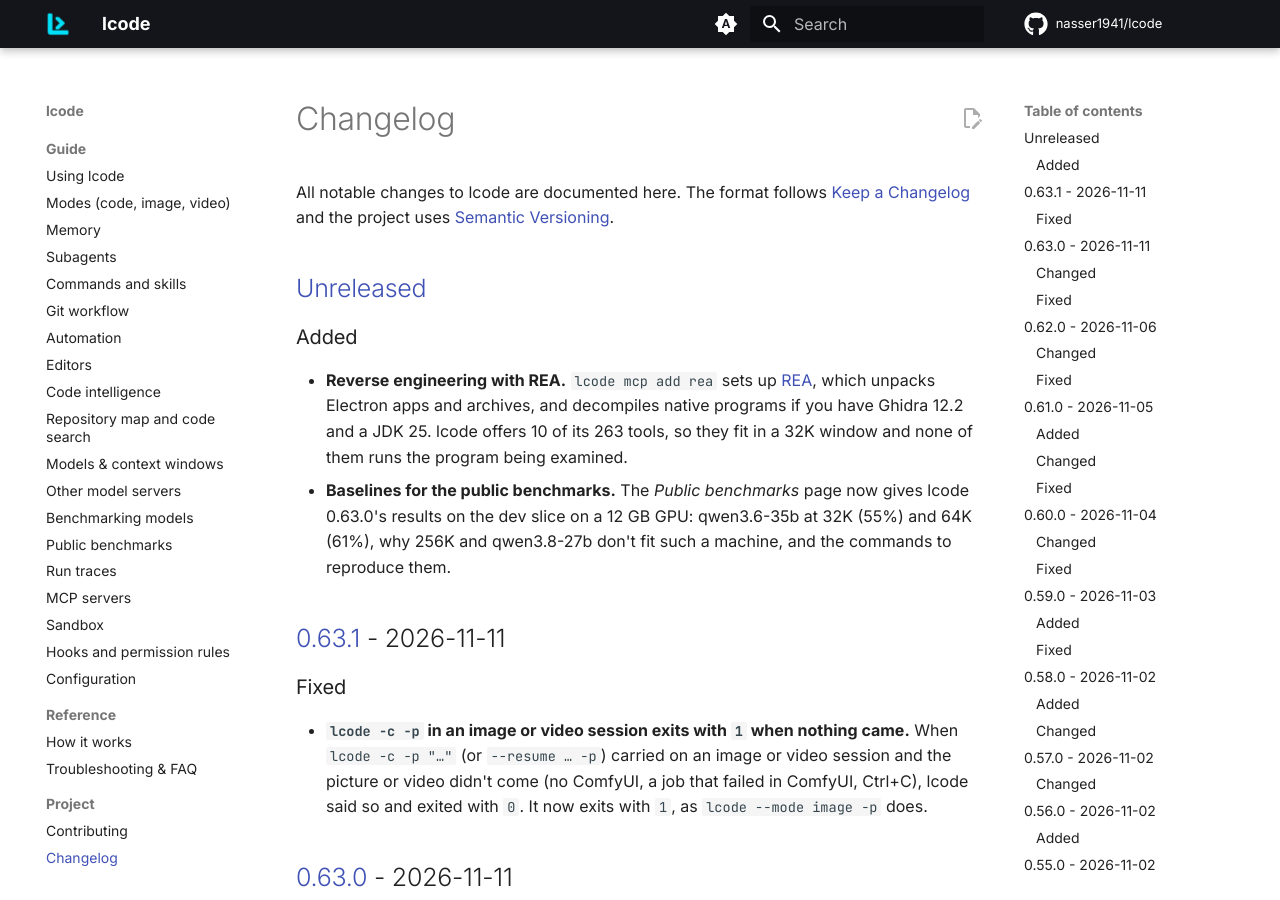
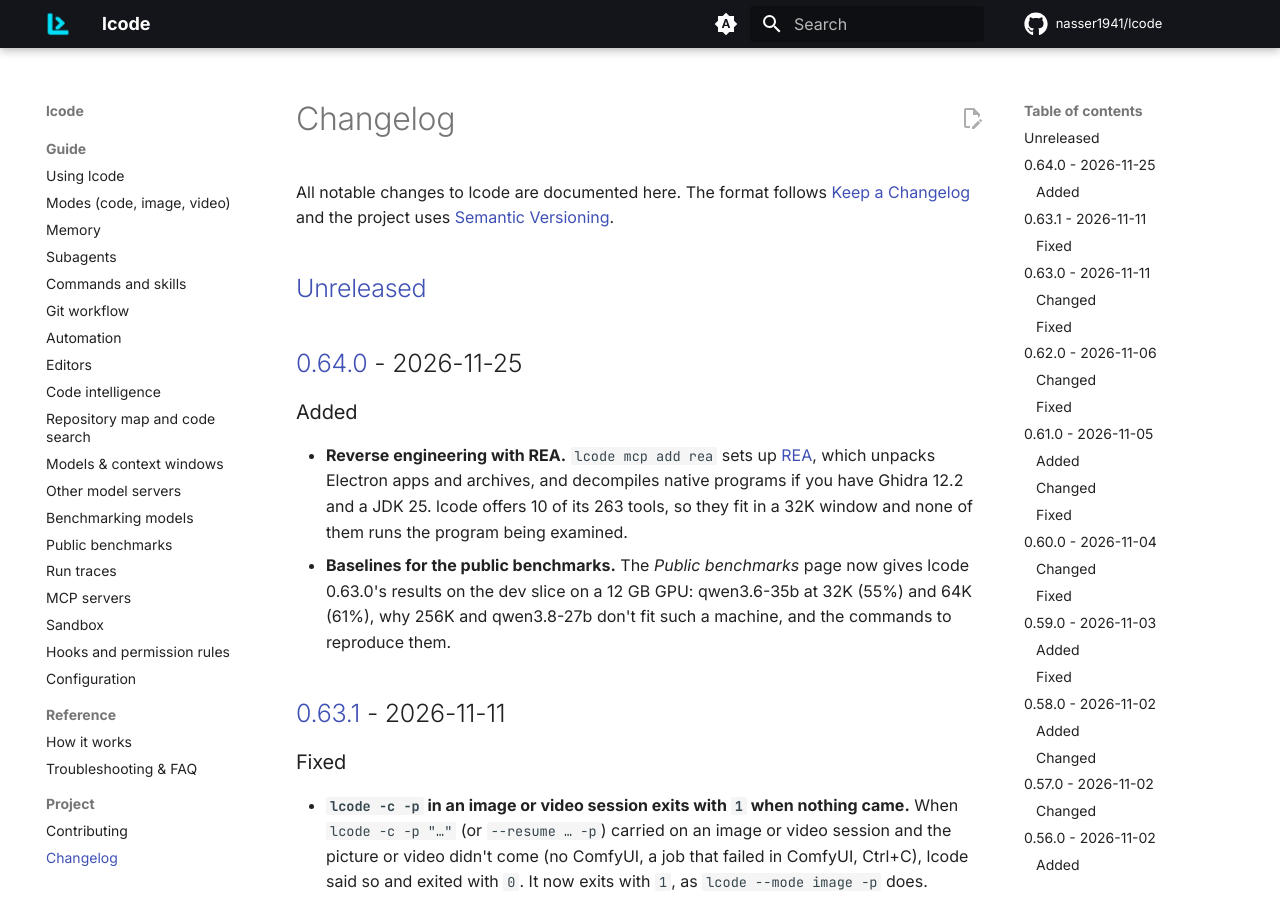
Before and after one commit to nasser1941/lcode, an MkDocs documentation site: the page built from docs/changelog.md, in a window 1280 px wide and 900 px high. Built offline with MkDocs 1.6.1 and Material for MkDocs 9.7.7, drawn with Linux system fonts in a browser that asks for light colours; comment, search, counter and statistics services are not loaded.

Commit message:
Release 0.64.0 (#276)
Co-authored-by: Naser Derakhshan <9349840+nasser1941@users.noreply.github.com>
Co-authored-by: Claude Opus 5.5 <noreply@anthropic.com>

```diff
--- a/CHANGELOG.md
+++ b/CHANGELOG.md
@@ -5,6 +5,8 @@ All notable changes to lcode are documented here. The format follows
 [Semantic Versioning](https://semver.org/).
 
 ## [Unreleased]
+
+## [0.64.0] - 2026-11-25
 
 ### Added
 
@@ -1437,7 +1439,8 @@ First public release.
 - `AGENTS.md` project instructions and `/init` to generate them.
 - One-line installer for Linux and macOS.
 
-[Unreleased]: https://github.com/nasser1941/lcode/compare/v0.63.1...HEAD
+[Unreleased]: https://github.com/nasser1941/lcode/compare/v0.64.0...HEAD
+[0.64.0]: https://github.com/nasser1941/lcode/compare/v0.63.1...v0.64.0
 [0.63.1]: https://github.com/nasser1941/lcode/compare/v0.63.0...v0.63.1
 [0.63.0]: https://github.com/nasser1941/lcode/compare/v0.62.0...v0.63.0
 [0.62.0]: https://github.com/nasser1941/lcode/compare/v0.61.0...v0.62.0
--- a/src/lcode/__init__.py
+++ b/src/lcode/__init__.py
@@ -3,7 +3,7 @@
 From a program: `from lcode import Session` (see lcode.api).
 """
 
-__version__ = "0.63.1"
+__version__ = "0.64.0"
 
 API = ("Session", "Result", "Options", "SetupError")
 
```
Also changed, not shown: docs/quickstart.md (+1 -1 lines).
